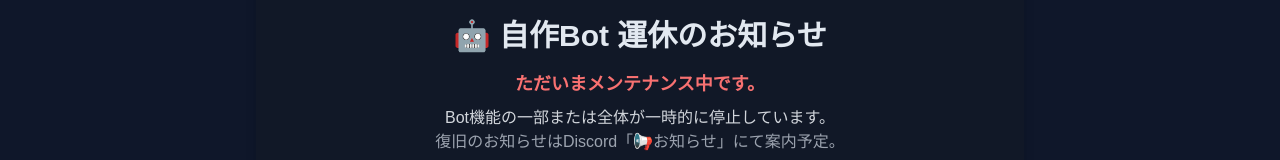
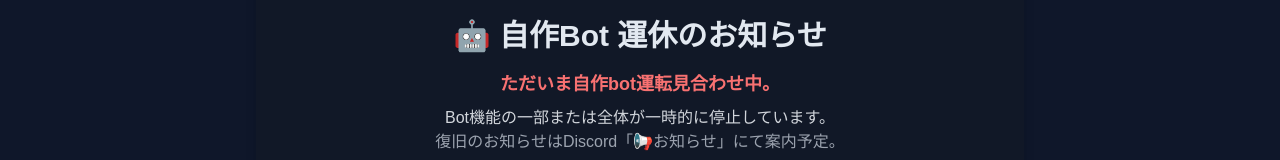
Before and after one commit to gafu67/gafu67.github.io, a plain HTML site: page index.html in a window 1280 px wide. Shown: the part 772-932 px from the top of the page. Drawn offline with nearby package versions, Linux system fonts and the light colour scheme.

Commit message:
Update index.html

```diff
--- a/index.html
+++ b/index.html
@@ -54,7 +54,7 @@
   <!-- 🤖 Bot案内掲示板 -->
   <section class="bg-gray-900 py-12 px-6 max-w-3xl mx-auto rounded-lg shadow-lg mt-12 text-center">
     <h2 class="text-3xl font-bold text-lime-400 mb-4">🤖 自作Bot 運休のお知らせ</h2>
-    <p class="text-red-400 text-lg font-semibold mb-2">ただいまメンテナンス中です。</p>
+    <p class="text-red-400 text-lg font-semibold mb-2">ただいま自作bot運転見合わせ中。</p>
     <p class="text-gray-300">Bot機能の一部または全体が一時的に停止しています。</p>
     <p class="text-gray-400">復旧のお知らせはDiscord「📢お知らせ」にて案内予定。</p>
     <div class="mt-6">
```
